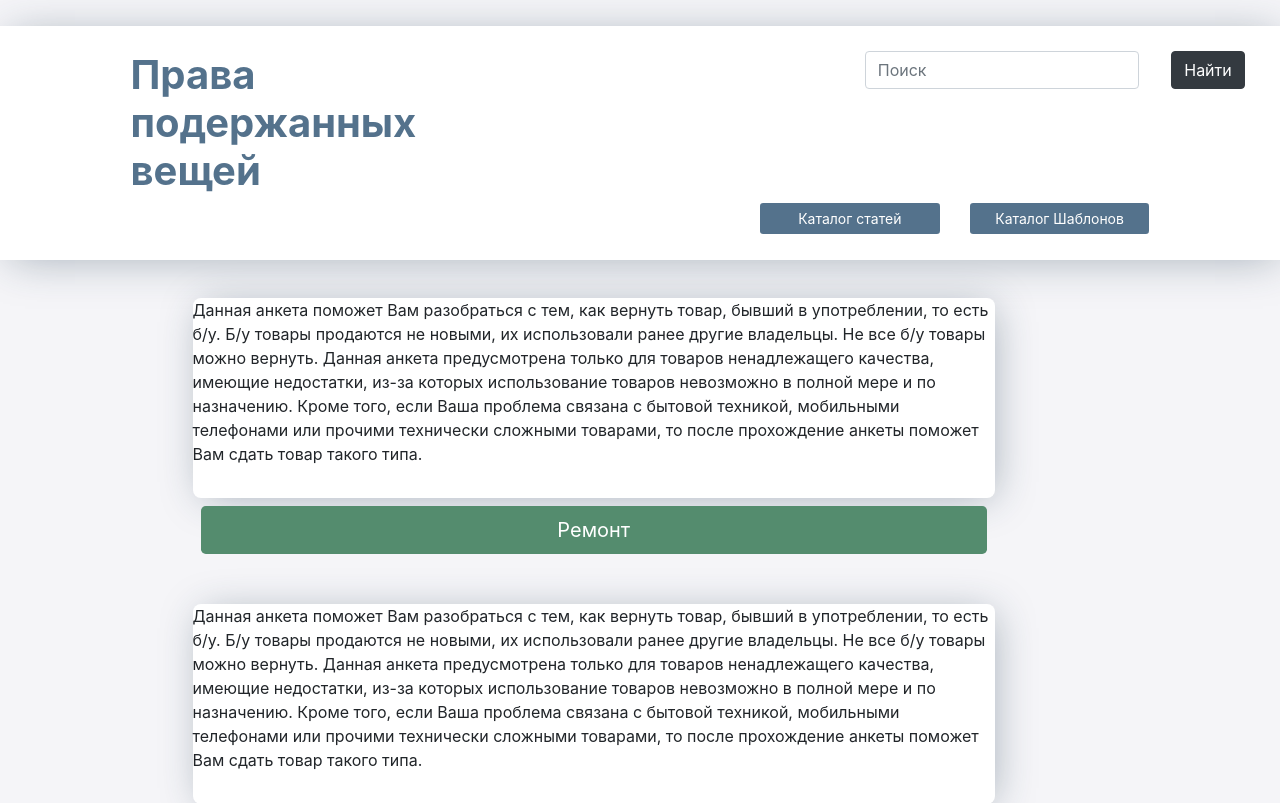
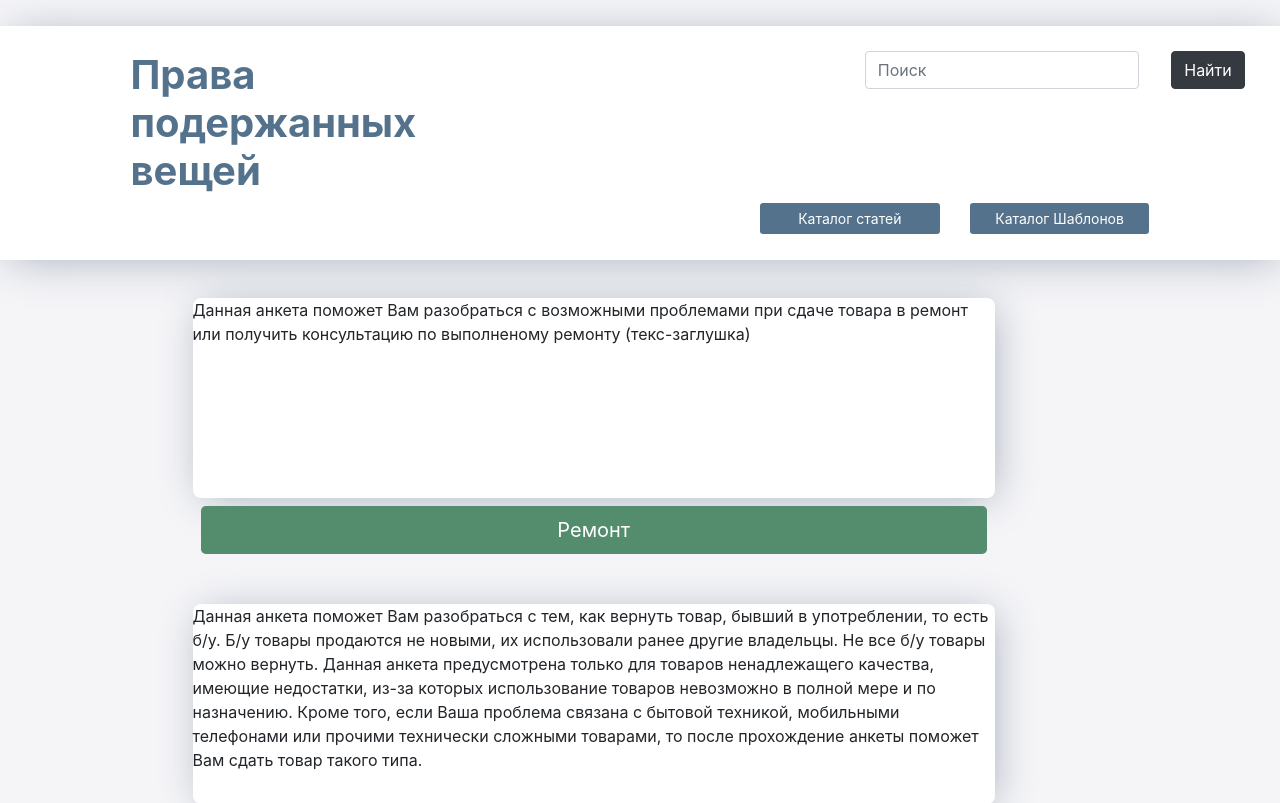
Before and after one commit to IvanMIU1c/consPlus, a Django app: page / in a window 1280 px wide. Shown: the top 803 px of the page. Run offline with Django 4.2, Linux system fonts and the light colour scheme.

Commit message:
fix main page

```diff
--- a/consultant_PLUS/cons_plus/templates/home.html
+++ b/consultant_PLUS/cons_plus/templates/home.html
@@ -55,7 +55,7 @@
     <div class="container">
             <div class="col-lg-9 offset-lg-1">
                 <div class="blok-description">
-                    Данная анкета поможет Вам разобраться с тем, как вернуть товар, бывший в употреблении, то есть б/у. Б/у товары продаются не новыми, их использовали ранее другие владельцы. Не все б/у товары можно вернуть. Данная анкета предусмотрена только для товаров ненадлежащего качества, имеющие недостатки, из-за которых использование товаров невозможно в полной мере и по назначению. Кроме того, если Ваша проблема связана с бытовой техникой, мобильными телефонами или прочими технически сложными товарами, то после прохождение анкеты поможет Вам сдать товар такого типа.
+                    Данная анкета поможет Вам разобраться с возможными проблемами при сдаче товара в ремонт или получить консультацию по выполненому ремонту (текс-заглушка)
                 </div>
                 <div class="blok">
                     <button type="button"class="btn btn-style-1 btn-lg btn-block" onclick="window.location.href = 'repair/question/18/'">Ремонт</button>
```
